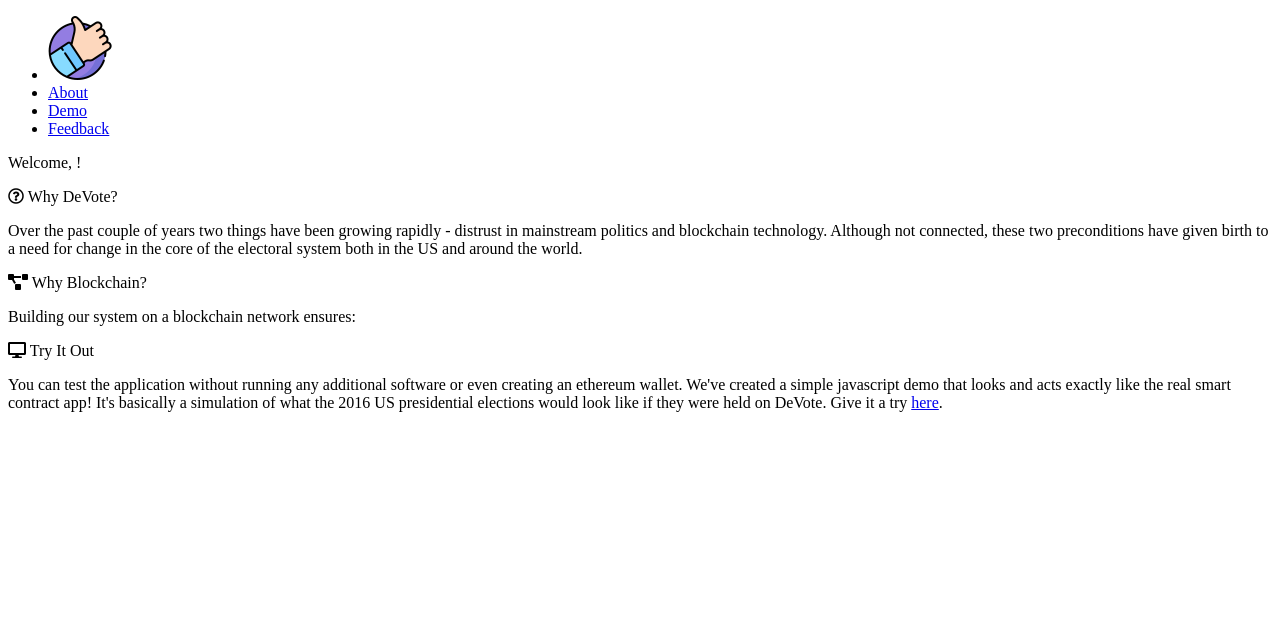
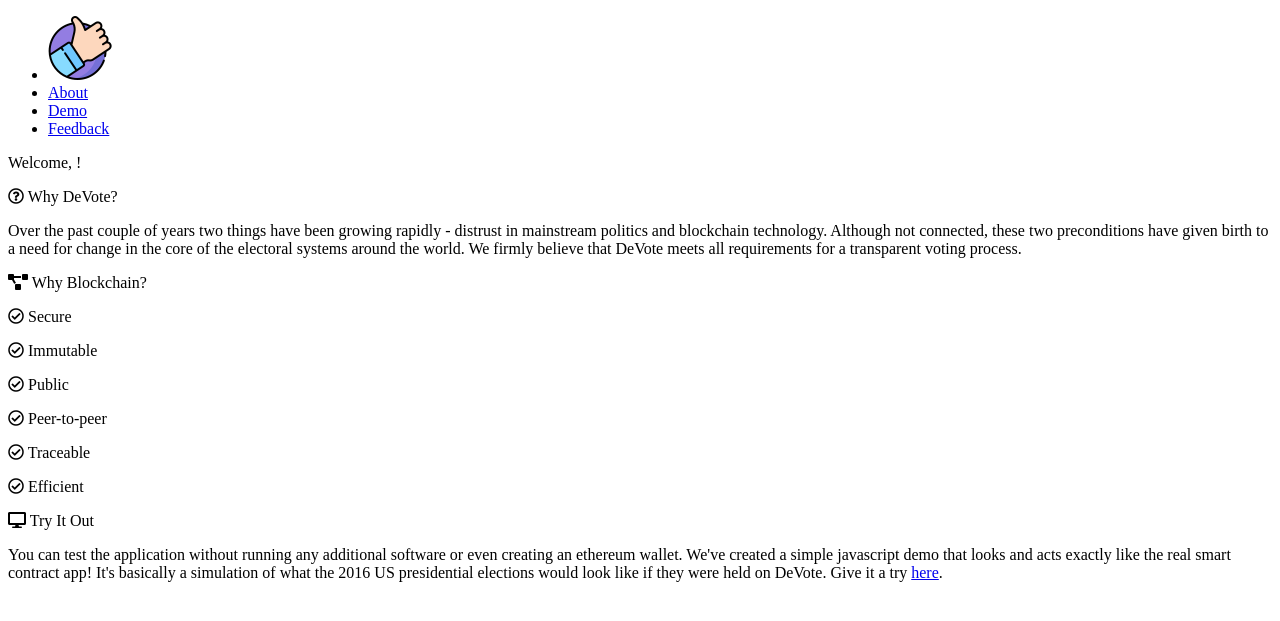
Before and after one commit to arthas168/DeVote, a Jekyll site: the page built from about.html, in a window 1280 px wide. Shown: the top 621 px of the page. Built offline with Jekyll 4.4.1, drawn with Linux system fonts in a browser that asks for light colours; nearby versions of some CDN libraries.

Commit message:
finished about page

```diff
--- a/about.html
+++ b/about.html
@@ -11,12 +11,19 @@ permalink: /about/
         <p>Over the past couple of years two things have been growing rapidly - distrust in mainstream politics and
             blockchain technology.
             Although not connected, these two preconditions have given birth to a need for change in the core of the
-            electoral system both in the US
-            and around the world. </p>
+            electoral systems around the world. We firmly believe that DeVote meets all requirements for a transparent
+            voting process.</p>
     </section>
     <section class="sub-title">
         <p><i class="fas fa-project-diagram"></i> Why Blockchain?</p>
-        <p>Building our system on a blockchain network ensures:</p>
+        <p><span><i class="far fa-check-circle"></i> Secure</span></p>
+        <p><span><i class="far fa-check-circle"></i> Immutable</span></p>
+        <p><span><i class="far fa-check-circle"></i> Public</span></p>
+        <p><span><i class="far fa-check-circle"></i> Peer-to-peer</span></p>
+        <p><span><i class="far fa-check-circle"></i> Traceable</span></p>
+        <p><span><i class="far fa-check-circle"></i> Efficient</span></p>
+
+
     </section>
     <section class="sub-title">
         <p><i class="fas fa-desktop"></i> Try It Out</p>
--- a/docs/feed.xml
+++ b/docs/feed.xml
@@ -1 +1 @@
-<?xml version="1.0" encoding="utf-8"?><feed xmlns="http://www.w3.org/2005/Atom" ><generator uri="https://jekyllrb.com/" version="3.8.5">Jekyll</generator><link href="/feed.xml" rel="self" type="application/atom+xml" /><link href="/" rel="alternate" type="text/html" /><updated>2019-04-13T09:57:54+03:00</updated><id>/feed.xml</id><title type="html">DeVote - A New Era Of E-Government</title><subtitle>Write an awesome description for your new site here. You can edit this line in _config.yml. It will appear in your document head meta (for Google search results) and in your feed.xml site description.</subtitle></feed>
+<?xml version="1.0" encoding="utf-8"?><feed xmlns="http://www.w3.org/2005/Atom" ><generator uri="https://jekyllrb.com/" version="3.8.5">Jekyll</generator><link href="/feed.xml" rel="self" type="application/atom+xml" /><link href="/" rel="alternate" type="text/html" /><updated>2019-04-13T22:46:05+03:00</updated><id>/feed.xml</id><title type="html">DeVote - A New Era Of E-Government</title><subtitle>Write an awesome description for your new site here. You can edit this line in _config.yml. It will appear in your document head meta (for Google search results) and in your feed.xml site description.</subtitle></feed>
```
Also changed, not shown: _assets/scss/_about.scss (+12 -1 lines), docs/about/index.html (+10 -3 lines), docs/css/site.css (+8 -1 lines).
